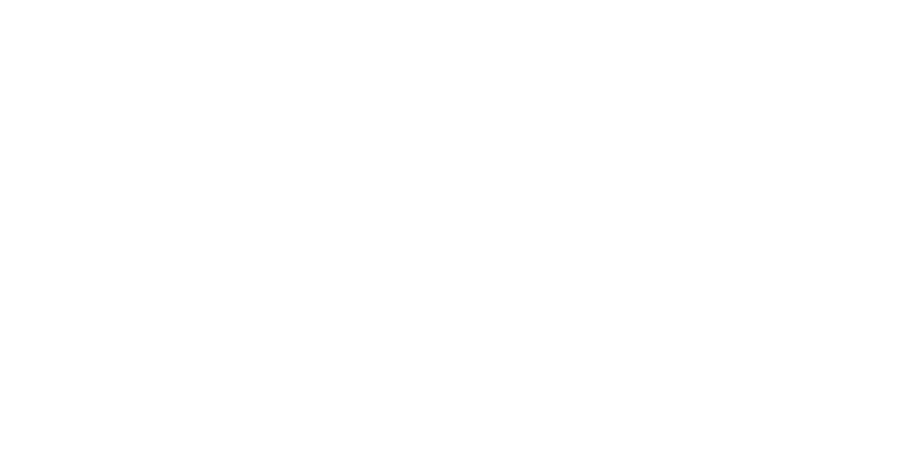
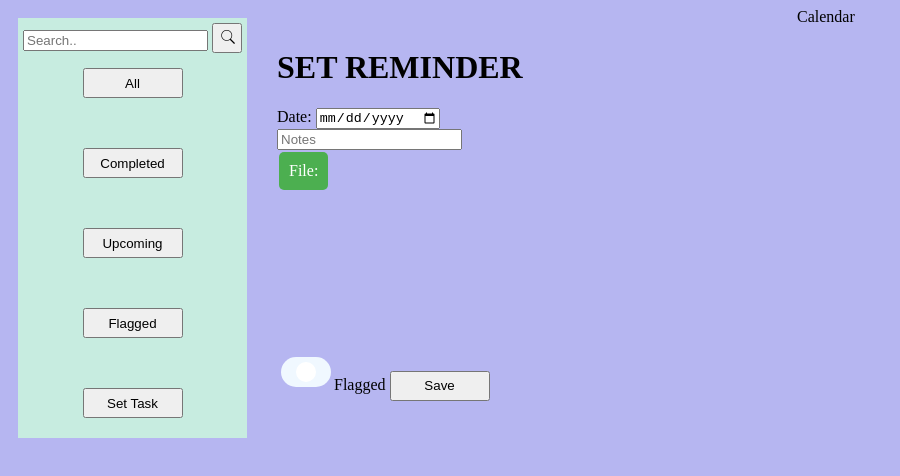
Before and after one commit to Anas748/Planner, a website: page index.html in a window 1280 px wide. Shown: the whole page, without its empty margins (0-900 px from the left). Drawn offline with Linux system fonts and the light colour scheme.

Commit message:
added an icon

```diff
--- a/index.html
+++ b/index.html
@@ -1,11 +1,53 @@
 <!DOCTYPE html>
 <html lang="en">
+
 <head>
   <meta charset="UTF-8">
   <meta name="viewport" content="witdh = device-width, initial-scale=1.0">
+  <link rel="stylesheet" href="styles.css">
   <title>Planner</title>
 </head>
+
 <body>
+  <div class="main-div">
+    <div class="left-nav">
+      <div class="search-container">
+        <form action="/action_page.php">
+          <input type="text" placeholder="Search.." name="search">
+          <button class="sub" type="submit"><img src="/assets/icons8-search-16.png" alt="Search"></button>
+        </form>
+      </div>
+      <div class="side-button">
+        <button type="button" id="all-button">All</button>
+        <button type="button" id="completed-button">Completed</button>
+        <button type="button" id="upcoming-button">Upcoming</button>
+        <button type="button" id="Flagged-button">Flagged</button>
+        <button type="button" id="set-task">Set Task</button>
+      </div>
+    </div>
+      <div class="middle">
+        <h1>SET REMINDER</h1>
+        <div>
+         <label for="date-input">Date:</label>
+         <input type="date" id="date-input" name="date-input">
+        </div>
 
+        <input type="text" placeholder="Notes" name="Notes">
+        <div class="file-upload">
+          <label for="file-input">File:</label>
+          <input type="file" id="file-input" name="file-input">
+        </div>
+        <div class="container">
+          <input type="checkbox">Flagged</input>
+          <button type="button" id="save">Save</button>
+         </div>
+      </div>
+
+
+      <div>
+        <div class="Calendar">Calendar</div>
+      </div>
+  </div>
 </body>
+
 </html>
--- a/package.json
+++ b/package.json
@@ -2,7 +2,7 @@
   "name": "planner",
   "version": "1.0.0",
   "description": "",
-  "main": "index.js",
+  "main": "index.html",
   "scripts": {
     "test": "echo \"Error: no test specified\" && exit 1"
   },
--- /dev/null
+++ b/styles.css
@@ -0,0 +1,101 @@
+body {
+  background-color: rgb(182, 182, 241);
+}
+.main-div{
+  display: flex;
+}
+.left-nav{
+  background-color: #c7ece0;
+  margin: 10px;
+  display: flex;
+  flex-direction: column;
+  justify-content: space-between;
+  align-items: center;
+  padding: 5px;
+}
+.side-button{
+  display: flex;
+  flex-direction: column;
+  justify-content: space-between;
+  height: 100px;
+  flex: 1;
+
+}
+button{
+  width: 100px;
+  height: 30px;
+  margin-bottom: 15px;
+  cursor: pointer;
+}
+.sub{
+  width: 30px;
+  height: 30px;
+  padding: auto;
+}
+.container input{
+  -webkit-appearance: none;
+  position: relative;
+  width: 50px;
+  height: 30px;
+  border-radius: 25px;
+  background-color: aliceblue;
+  transition: background .3s;
+  outline: none;
+  cursor: pointer;
+  display: inline-block;
+  flex-direction: row;
+}
+.container input::after{
+  content: '';
+  position: absolute;
+  top: 50%;
+  left: 50%;
+  transform: translate(-50%,-50%);
+  border-radius: 50%;
+  height:1.25rem;
+  width: 1.25rem;
+  background-color: white;
+  transition: left .3s;
+}
+.container input:checked{
+  background-color: red;
+}
+.container input:checked::after{
+  left: 70%;
+}
+.middle{
+
+    padding: 10px;
+    margin: 10px;
+    width: 500px;
+    height: 400px;
+
+}
+
+
+
+
+
+
+.file-upload input[type="file"] {
+  display: none;
+}
+
+.file-upload label {
+  display: inline-block;
+  background-color: #4CAF50;
+  color: white;
+  padding: 10px;
+  border-radius: 5px;
+  cursor: pointer;
+}
+
+.file-upload label:hover {
+  background-color: #3e8e41;
+}
+.file-upload {
+  flex-basis: calc(33.33% - 10px);
+  margin: 2px;
+  width: 150px;
+  height: 200px;
+}
```
Also changed, not shown: assets/icons8-search-16.png (added). Lines whose indentation alone changed are shown as unchanged.
